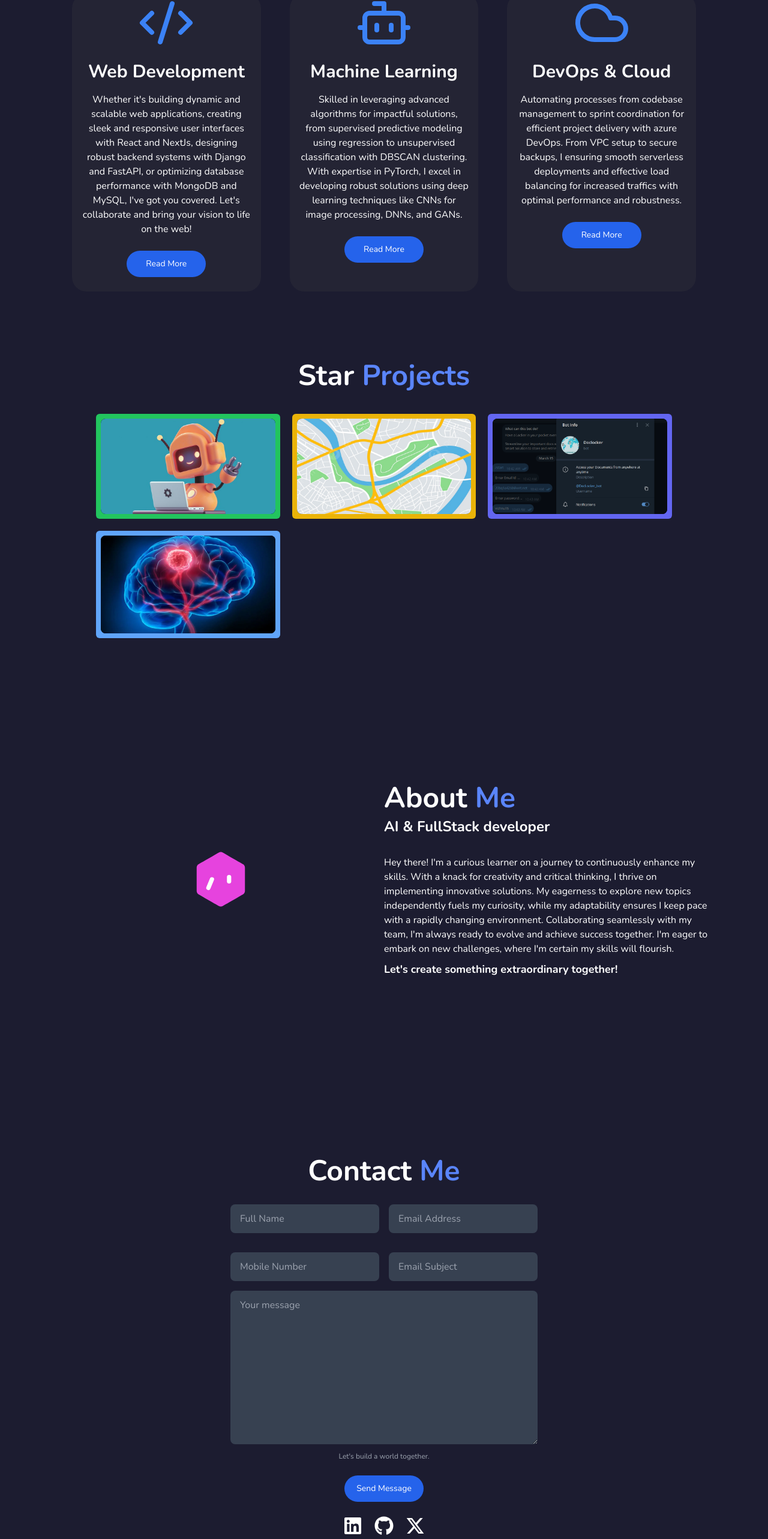
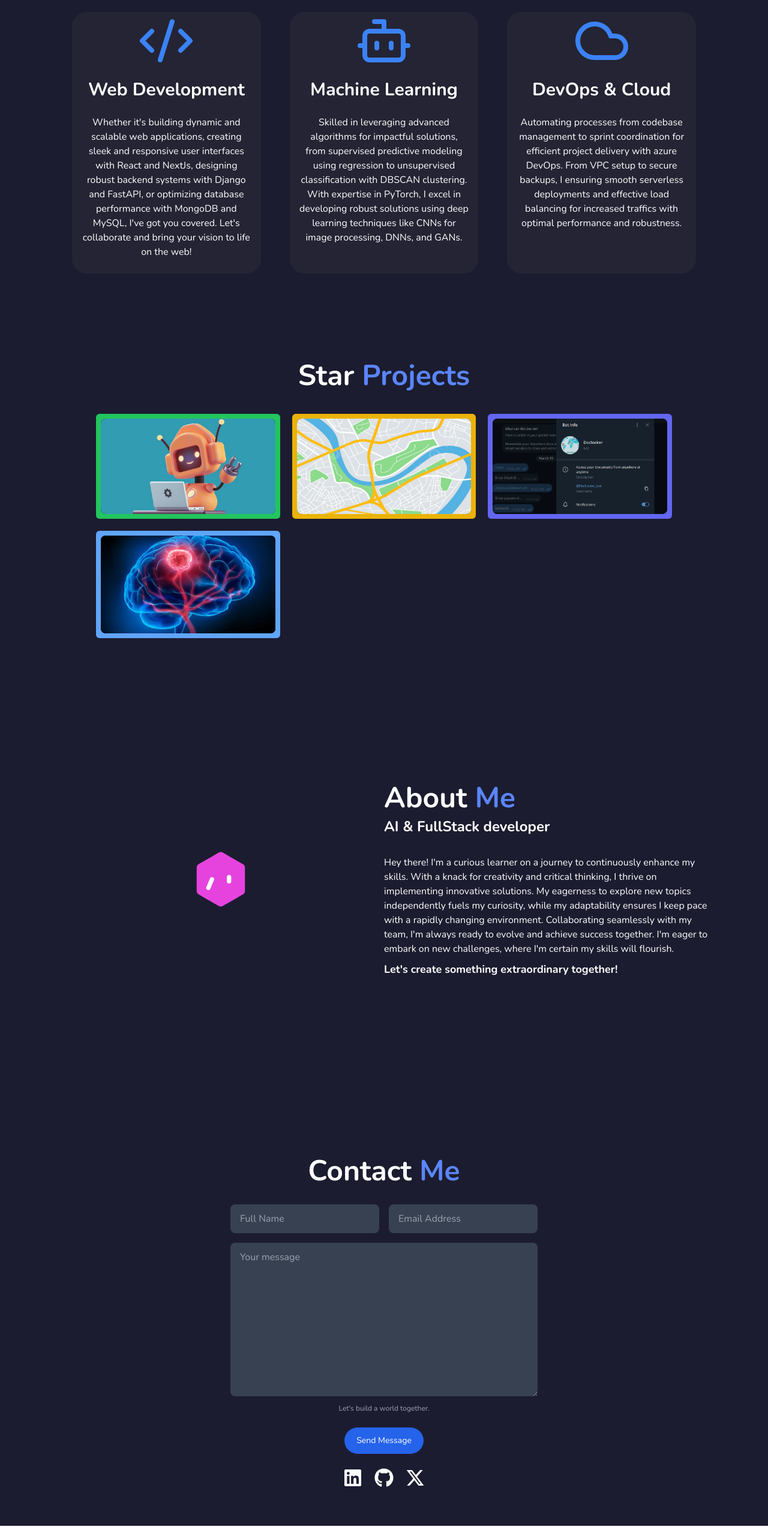
Before and after one commit to vishnuvardhanvaka/Portfolio, a Next.js app: page / in a window 1280 px wide. Shown: the part 1679-4245 px from the top of the page at 60% size. After the commit the page ends 4223 px from the top, so only its background shows below. Built offline with nearby package versions, Linux system fonts and the light colour scheme.

Commit message:
sending messages in contact form is now working.

```diff
--- a/package.json
+++ b/package.json
@@ -18,10 +18,12 @@
     "lucide-react": "^0.356.0",
     "mini-svg-data-uri": "^1.4.4",
     "next": "14.1.3",
+    "nodemailer": "^6.9.14",
     "react": "^18",
     "react-dom": "^18",
     "react-icons": "^5.0.1",
     "react-typed": "^2.0.12",
+    "sonner": "^1.5.0",
     "tailwind-merge": "^2.2.1",
     "tailwindcss-animate": "^1.0.7"
   },
--- a/src/app/components/Projects.tsx
+++ b/src/app/components/Projects.tsx
@@ -70,7 +70,7 @@ export default function Projects() {
             <div className="grid grid-cols-1 md:grid-cols-3 gap-5 lg:px-20">
                 {projects.map((project, index) => {
                     return (
-                        <div>
+                        <div key={index}>
                             <Link href={project.link} target="_blank" key={index}>
                                 <div className={cn(
                                     "p-2 rounded-md",
--- a/src/app/layout.tsx
+++ b/src/app/layout.tsx
@@ -1,6 +1,7 @@
 import type { Metadata } from "next";
 import { Nunito } from "next/font/google";
 import "./globals.css";
+import { Toaster } from "sonner";
 
 const inter = Nunito({ subsets: ["latin"] });
 
@@ -16,7 +17,10 @@ export default function RootLayout({
 }>) {
   return (
     <html lang="en">
-      <body className={inter.className}>{children}</body>
+      <body className={inter.className}>
+        {children}
+        <Toaster richColors position="top-right"/>
+      </body>
     </html>
   );
 }
--- a/src/app/page.tsx
+++ b/src/app/page.tsx
@@ -7,6 +7,7 @@ import animationData from '../../public/aiCircute.json'
 import { Button } from "../components/ui/moving-border";
 import Skills from './components/Skills';
 import Projects from './components/Projects';
+import ContactMe from '@/components/ui/contact-me';
 import Footer from './components/Footer';
 import {
     SiReact,
@@ -154,8 +155,8 @@ export default function portfolio() {
                                 className="text-center text-blue-500 mx-auto w-24 h-24"
                             />
                             <h1 className="text-2xl font-bold text-center lg:text-center md:text-3xl my-4">Web Development</h1>
-                            <p className="text-center px-6 lg:px-4 text-[1rem]">Whether it's building dynamic and scalable web applications, creating sleek and responsive user interfaces with React and NextJs, designing robust backend systems with Django and FastAPI, or optimizing database performance with MongoDB and MySQL, I've got you covered. Let's collaborate and bring your vision to life on the web!</p>
-                            <button className="mx-auto flex lg:block px-8 py-3 my-6 text-sm bg-blue-600 rounded-3xl lg:w-auto hover:bg-blue-500">Read More</button>
+                            <p className="text-center px-6 lg:px-4 text-[1rem] my-6">Whether it's building dynamic and scalable web applications, creating sleek and responsive user interfaces with React and NextJs, designing robust backend systems with Django and FastAPI, or optimizing database performance with MongoDB and MySQL, I've got you covered. Let's collaborate and bring your vision to life on the web!</p>
+                            {/* <button className="mx-auto flex lg:block px-8 py-3 my-6 text-sm bg-blue-600 rounded-3xl lg:w-auto hover:bg-blue-500">Read More</button> */}
 
                         </div>
                         <div className=" lg:mx-6 rounded-3xl bg-[#494949] bg-opacity-20 my-2 border-blue-500">
@@ -164,8 +165,8 @@ export default function portfolio() {
                             />
                             <h1 className="text-2xl font-bold text-center lg:text-center md:text-3xl my-4">Machine Learning</h1>
                             {/* <p className="text-center px-6 lg:px-4 text-[1rem]">From predictive modeling using regression to image classification with convolutional neural networks, I leverage advanced algorithms to drive impactful solutions. With expertise in PyTorch for deep learning, I excel in developing robust solutions using convolutional neural networks for image classification and processing, deep neural networks, and Generative Adversarial Networks (GANs). In machine learning</p> */}
-                            <p className="text-center px-6 lg:px-4 text-[1rem]">Skilled in leveraging advanced algorithms for impactful solutions, from supervised predictive modeling using regression to unsupervised classification with DBSCAN clustering. With expertise in PyTorch, I excel in developing robust solutions using deep learning techniques like CNNs for image processing, DNNs, and GANs.</p>
-                            <button className="mx-auto flex lg:block px-8 py-3 my-6 text-sm bg-blue-600 rounded-3xl lg:w-auto hover:bg-blue-500">Read More</button>
+                            <p className="text-center px-6 lg:px-4 text-[1rem] my-6">Skilled in leveraging advanced algorithms for impactful solutions, from supervised predictive modeling using regression to unsupervised classification with DBSCAN clustering. With expertise in PyTorch, I excel in developing robust solutions using deep learning techniques like CNNs for image processing, DNNs, and GANs.</p>
+                            {/* <button className="mx-auto flex lg:block px-8 py-3 my-6 text-sm bg-blue-600 rounded-3xl lg:w-auto hover:bg-blue-500">Read More</button> */}
 
                         </div>
                         <div className=" lg:mx-6 rounded-3xl bg-[#494949] bg-opacity-20 my-2 border-blue-500">
@@ -173,8 +174,8 @@ export default function portfolio() {
                                 className="text-center text-blue-500 mx-auto w-24 h-24"
                             />
                             <h1 className="text-2xl font-bold text-center lg:text-center md:text-3xl my-4">DevOps & Cloud</h1>
-                            <p className="text-center px-6 lg:px-4 text-[1rem]">Automating processes from codebase management to sprint coordination for efficient project delivery with azure DevOps. From VPC setup to secure backups, I ensuring smooth serverless deployments and effective load balancing for increased traffics with optimal performance and robustness.</p>
-                            <button className="mx-auto flex lg:block px-8 py-3 my-6 text-sm bg-blue-600 rounded-3xl lg:w-auto hover:bg-blue-500">Read More</button>
+                            <p className="text-center px-6 lg:px-4 text-[1rem] my-6">Automating processes from codebase management to sprint coordination for efficient project delivery with azure DevOps. From VPC setup to secure backups, I ensuring smooth serverless deployments and effective load balancing for increased traffics with optimal performance and robustness.</p>
+                            {/* <button className="mx-auto flex lg:block px-8 py-3 my-6 text-sm bg-blue-600 rounded-3xl lg:w-auto hover:bg-blue-500">Read More</button> */}
                         </div>
                     </div>
                 </div>
@@ -204,7 +205,8 @@ export default function portfolio() {
             </div>
 
             {/* Contact Me */}
-            <div id="contact-section" className="w-full py-16 px-3 mx-auto md:px-4 flex-col justify-center">
+            <ContactMe />
+            {/* <div id="contact-section" className="w-full py-16 px-3 mx-auto md:px-4 flex-col justify-center">
                 <h1 className="text-center text-4xl lg:text-5xl mb-4 lg:mb-4 font-bold">Contact <span className="text-[#5a85fb]">Me</span></h1>
                 <div className="w-full lg:w-[50%] lg:mx-auto">
                     <div className="h-full items-center flex flex-col w-full justify-center px-2 lg:px-4">
@@ -245,7 +247,7 @@ export default function portfolio() {
                     </div>
                     <Footer />
                 </div>
-            </div>
+            </div> */}
 
 
 
--- /dev/null
+++ b/src/app/server-actions/sendMail.tsx
@@ -0,0 +1,34 @@
+"use server";
+
+const nodemailer = require("nodemailer");
+
+interface SendMailProps {
+    userName: string;
+    userEmail: string;
+    message: string;
+}
+
+export const sendMail = async ({ userName, userEmail, message }: SendMailProps) => {
+    try {
+        const transporter = nodemailer.createTransport({
+            service: "gmail",
+            auth: {
+                user: process.env.SMTP_EMAIL,
+                pass: process.env.SMTP_PASSWORD,
+            },
+        });
+
+        const mailOptions = {
+            from: process.env.SMTP_EMAIL,
+            to: "vakavishnuvardhangowd@gmail.com",
+            replyTo: userEmail, // User's email to reply directly to them
+            subject: `📬 Contact Request from ${userName}: Inquiry via Your Portfolio`,
+            html: `<p>🤝 You have received a new message from: <br>Name: <b>${userName}</b><br>Email: <b>${userEmail}</b><br></p><p>🗨️Message: <br><b>${message}</b></p>`, // HTML body
+        };
+
+        const info = await transporter.sendMail(mailOptions);
+        return { status: true, message: "Email sent: " + info.response };
+    } catch (error: any) {
+        return { status: false, error: error.message };
+    }
+};
--- /dev/null
+++ b/src/components/ui/contact-me.tsx
@@ -0,0 +1,93 @@
+"use client";
+import Footer from "@/app/components/Footer";
+import { setEngine } from "crypto";
+import { useState } from "react";
+import { sendMail } from "@/app/server-actions/sendMail";
+import { toast } from "sonner";
+
+
+export default function ContactMe() {
+  const [fullName, setFullName] = useState("");
+  const [email, setEmail] = useState("");
+  const [message, setMessage] = useState("");
+
+  async function contactMe() {
+    toast.promise(
+      sendMail({
+        userName: fullName,
+        userEmail: email,
+        message: message,
+      }),
+      {
+        loading: 'Sending your message...',
+        success: (result) => {
+          setFullName("");
+          setEmail("");
+          setMessage("");
+          return 'Sent successfully!';
+        },
+        error: (err) => {
+          console.error('Send mail error:', err);
+          return 'Failed to send message.';
+        }
+      }
+    );
+  }
+
+
+  return (
+    <div
+      id="contact-section"
+      className="w-full py-16 px-3 mx-auto md:px-4 flex-col justify-center"
+    >
+      <h1 className="text-center text-4xl lg:text-5xl mb-4 lg:mb-4 font-bold">
+        Contact <span className="text-[#5a85fb]">Me</span>
+      </h1>
+      <div className="w-full lg:w-[50%] lg:mx-auto">
+        <div className="h-full items-center flex flex-col w-full justify-center px-2 lg:px-4">
+          <div className="w-full lg:grid lg:grid-cols-2 gap-x-4 justify-center mx-auto">
+            <input
+              type="text"
+              className="my-4 w-full bg-gray-700 rounded-lg py-3 px-2 pl-4 border-gray-600 placeholder-gray-400 focus:placeholder-gray-500  bg:border-transparent text-gray-300 focus:outline-none "
+              placeholder="Full Name"
+              value={fullName}
+              onChange={(e) => {
+                setFullName(e.target.value);
+              }}
+            />
+            <input
+              type="email"
+              className="my-4 w-full bg-gray-700 rounded-lg py-3 px-2 pl-4 border-gray-600 placeholder-gray-400 focus:placeholder-gray-500  bg:border-transparent text-gray-300 focus:outline-none "
+              placeholder="Email Address"
+              value={email}
+              onChange={(e) => {
+                setEmail(e.target.value);
+              }}
+            />
+          </div>
+
+          <textarea
+            placeholder="Your message"
+            className=" w-full lg:w-full max-h-72 min-h-40 mx-4 h-64 bg-gray-700 rounded-lg py-3 px-2 pl-4 border-gray-600 placeholder-gray-400 focus:placeholder-gray-500  bg:border-transparent text-gray-300 focus:outline-none"
+            value={message}
+            onChange={(e) => {
+              setMessage(e.target.value);
+            }}
+          ></textarea>
+          <p className="mt-3 text-xs text-gray-400">
+            Let's build a world together.
+          </p>
+          <button
+            onClick={(e) => {
+              contactMe();
+            }}
+            className="w-[90%] md:w-[50%] mx-auto flex justify-center lg:mx-0 lg:block px-5 py-3 my-6 text-sm bg-blue-600 rounded-3xl lg:w-auto hover:bg-blue-500"
+          >
+            Send Message
+          </button>
+        </div>
+        <Footer />
+      </div>
+    </div>
+  );
+}
```
Also changed, not shown: 2 other files (tests, documents, lock files or other folders).
